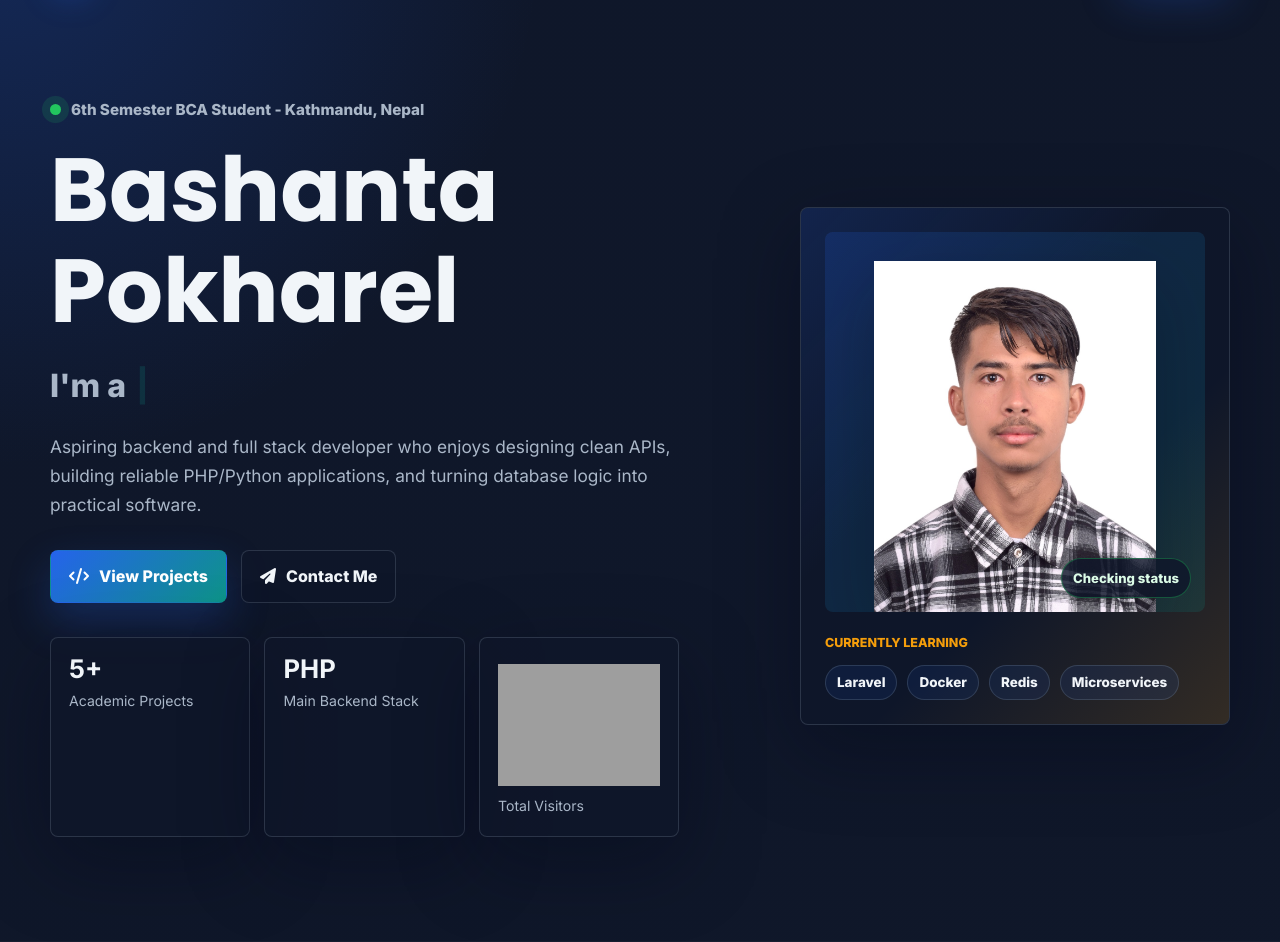
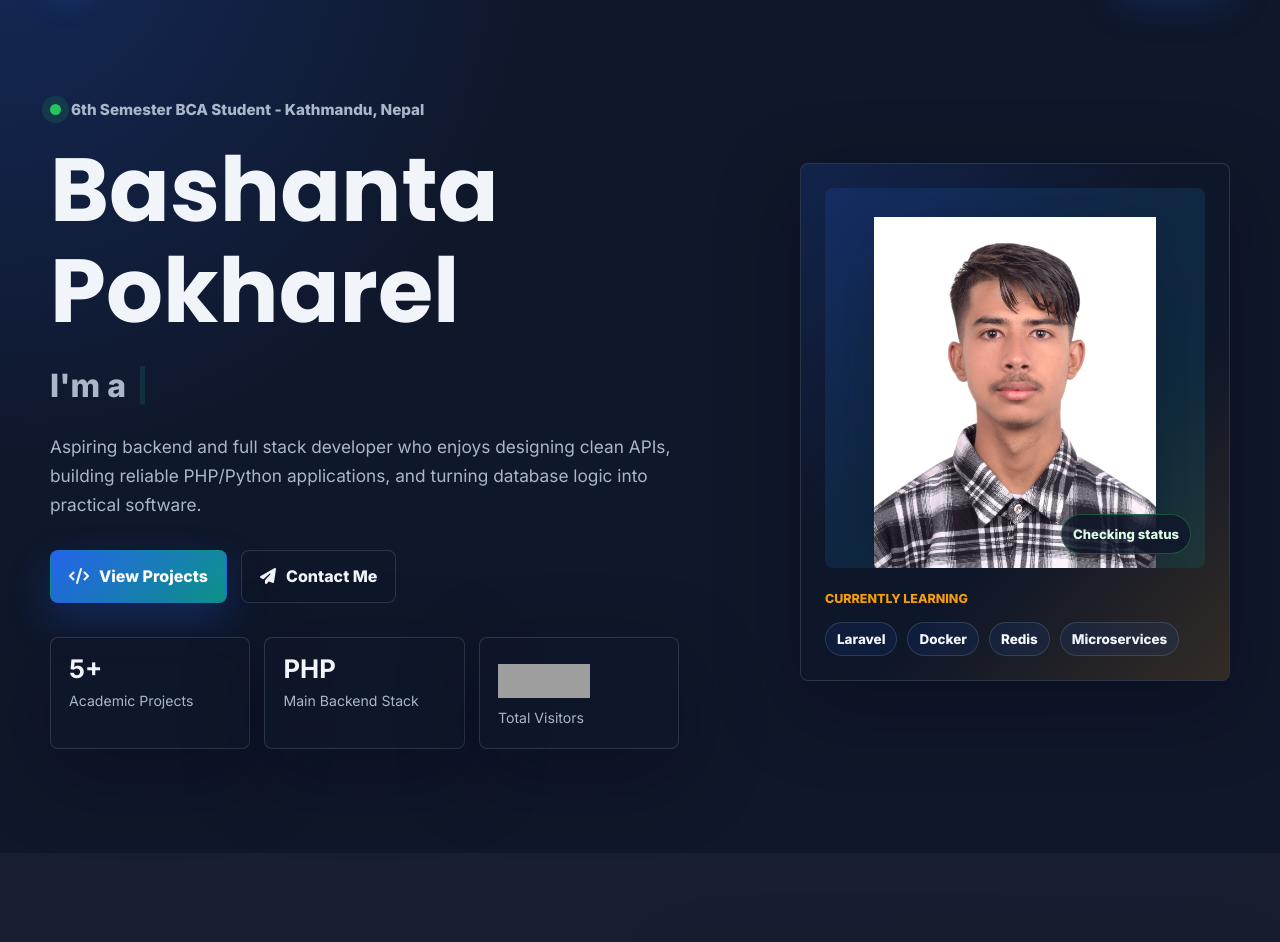
Before and after one commit to Bashanta-Pokharel/Portfolio, a PHP site: page / in a window 1280 px wide. Shown: the part 77-1019 px from the top of the page. Run offline with PHP 8.4, Linux system fonts and the light colour scheme; grey boxes are pictures that could not be loaded.

Commit message:
Update style.css

```diff
--- a/style.css
+++ b/style.css
@@ -427,6 +427,22 @@ p {
   margin-top: 8px;
   color: var(--muted);
   font-size: 0.88rem;
+}
+
+.hit-counter {
+  width: auto;
+  height: 34px;
+  min-width: 92px;
+  object-fit: cover;
+  object-position: right center;
+}
+
+.hit-counter-wrap {
+  display: block;
+  width: 100px;
+  height: 34px;
+  margin-top: 0;
+  overflow: hidden;
 }
 
 .profile-panel {
```
